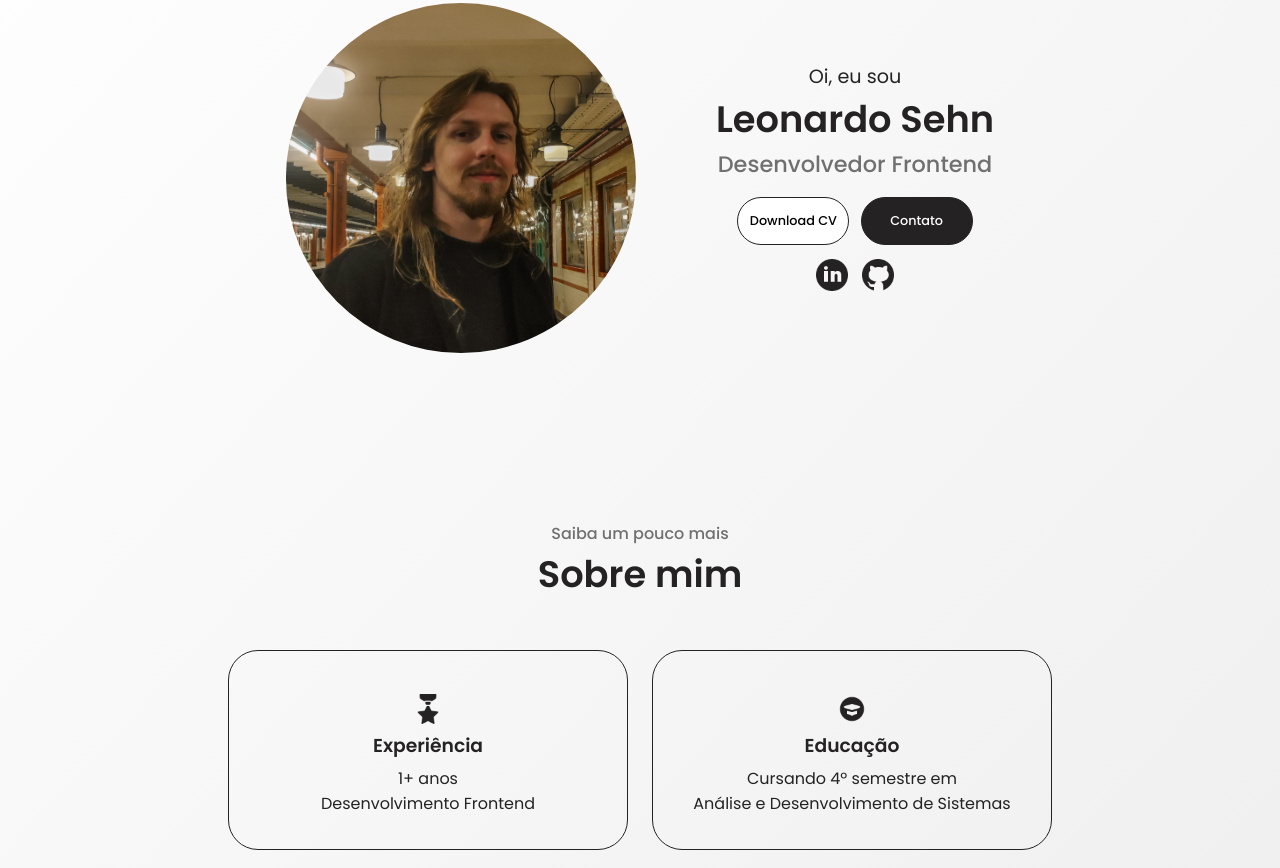
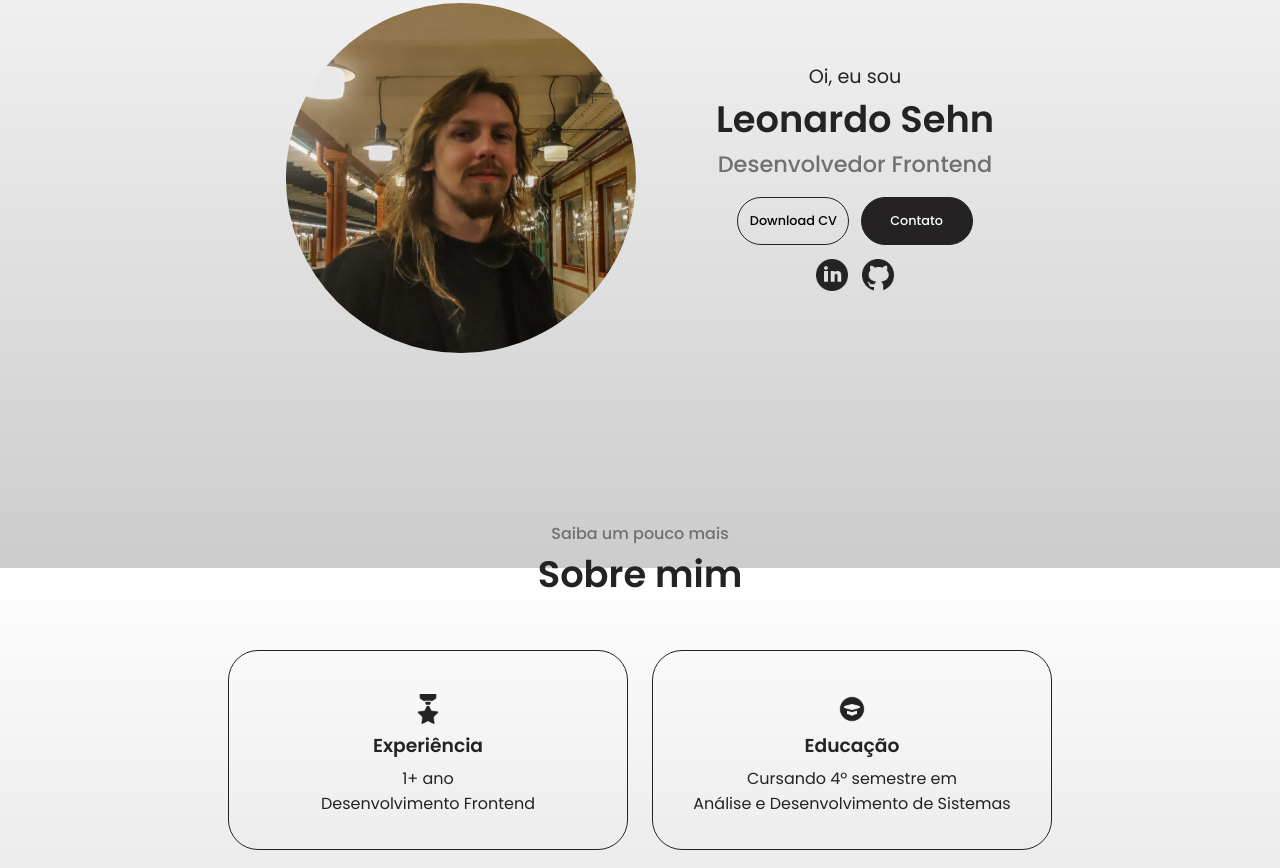
Before and after one commit to leonardomsehn/portfolio, a plain HTML site: page index.html in a window 1280 px wide. Shown: the part 232-1100 px from the top of the page. Drawn offline with Linux system fonts and the light colour scheme.

Commit message:
background color e botão transparente

```diff
--- a/index.html
+++ b/index.html
@@ -59,7 +59,7 @@
               <div class="about-area">
                 <img src="/src/assets/icons8-medalha-90.png" class="about-icons" alt="experience">
                 <h1>Experiência</h1>
-                <p>1+ anos<br>Desenvolvimento Frontend</p>
+                <p>1+ ano<br>Desenvolvimento Frontend</p>
               </div>
               <div class="about-area">
                 <img src="/src/assets/icons8-educação-90.png" class="about-icons" alt="experience">
--- a/src/styles.css
+++ b/src/styles.css
@@ -8,7 +8,7 @@
 
 body {
   font-family: "Poppins", sans-serif;
-  background: linear-gradient(to bottom right, #ffffff, #eeeeee);
+  background: linear-gradient(to bottom, #ffffff, #cccccc) no-repeat center center fixed;
   color:#242222;
   max-width: 1200px;
   margin: 0 auto;
@@ -89,7 +89,7 @@ body {
   font-family: "Poppins", sans-serif;
   font-weight: 500;
   font-size: 0.8rem;
-  background-color:#ffffff;
+  background-color: transparent;
   border: 1px solid #242222;
 }
 
```
